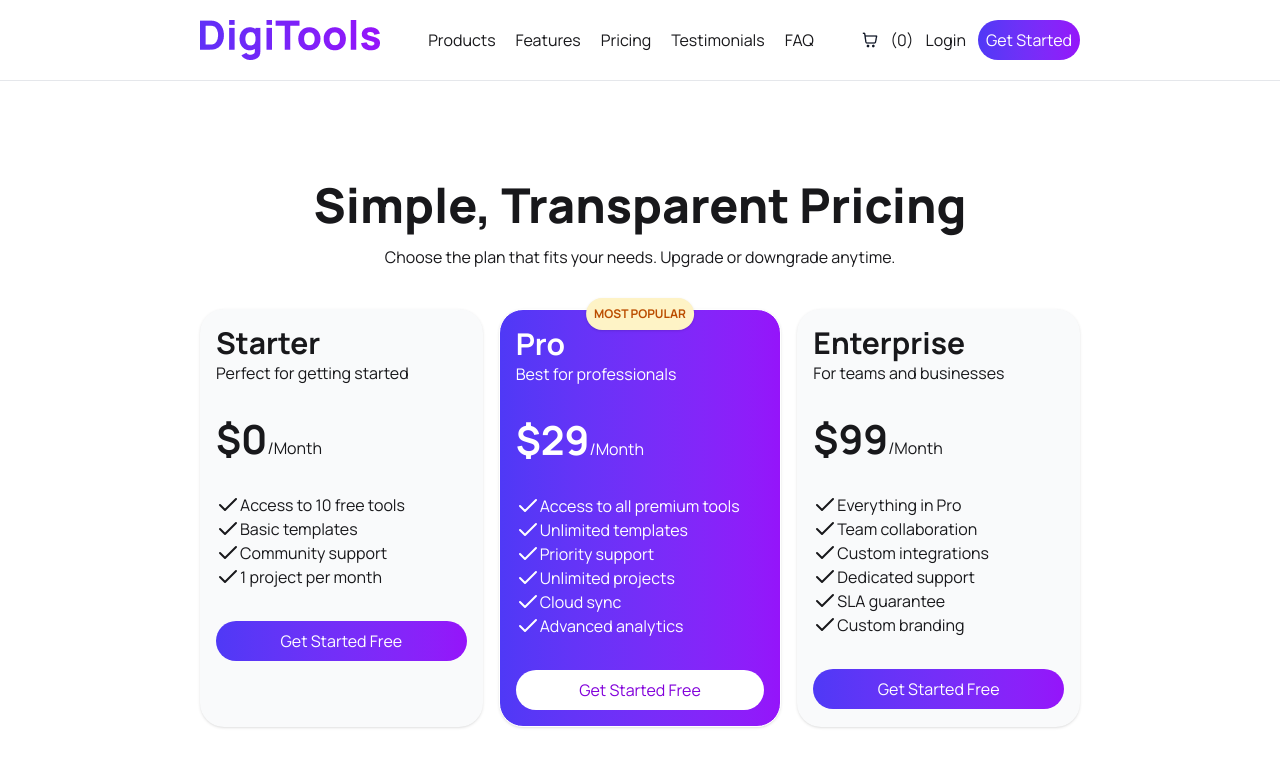
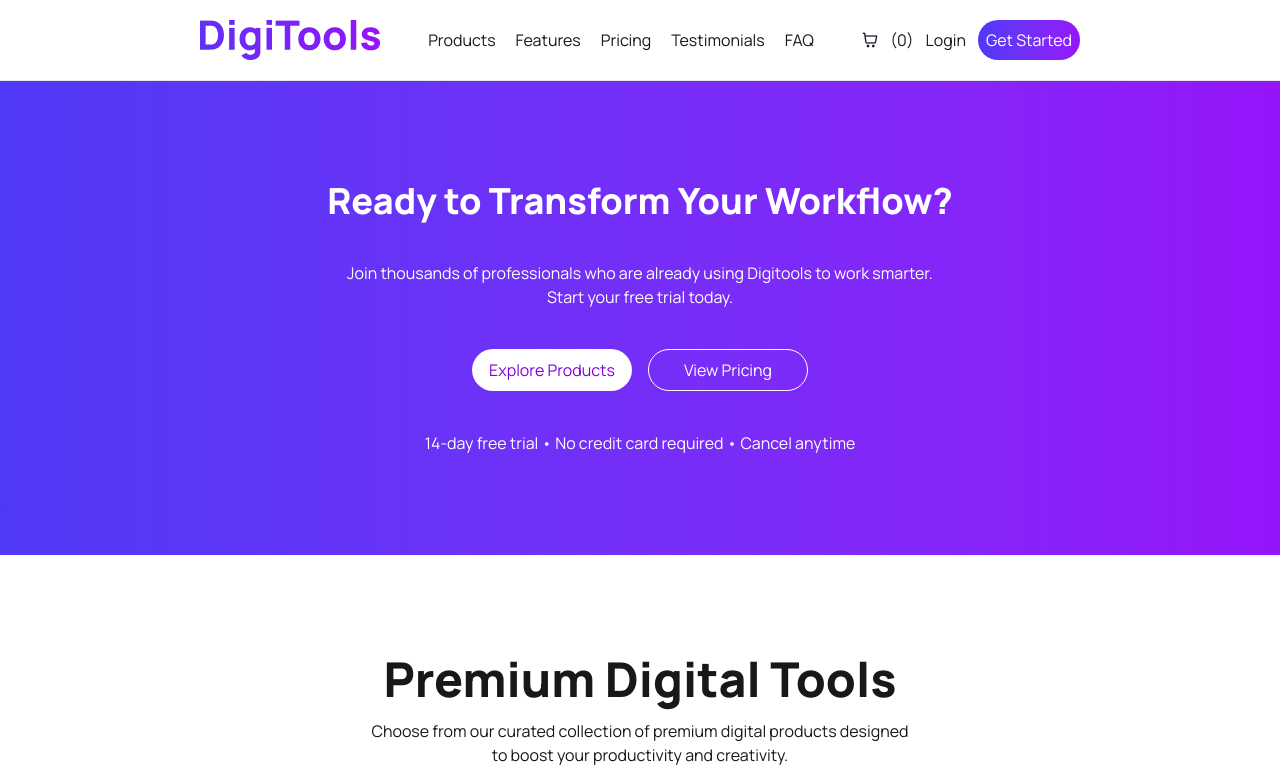
Before and after one commit to kabir31416/ph-assignment-six, a React (Vite) app: page / in a window 1280 px wide. Shown: the top 782 px of the page. Built offline with nearby package versions, Linux system fonts and the light colour scheme.

Commit message:
Workflow section added

```diff
--- a/src/App.jsx
+++ b/src/App.jsx
@@ -7,6 +7,7 @@
 import { ToastContainer } from 'react-toastify'
 import StepSection from './components/homepage/StepSection'
 import SimplePricing from './components/homepage/SimplePricing'
+import Workflow from './components/homepage/Workflow'
 
 
 
@@ -31,11 +32,12 @@
       {/* <HeroSection/>
       <Statistics/> */}
 
-      <SimplePricing/>
+      <Workflow></Workflow>
       <Suspense fallback={"Data is loading"}>
         <ProductList dataPromise={dataPromise} cart={cart} setCart={setCart} setNavCart={setNavCart}/>
       </Suspense>
       <StepSection/>
+      <SimplePricing/>
 
       <ToastContainer/>
     </div>
--- /dev/null
+++ b/src/components/homepage/Workflow.jsx
@@ -0,0 +1,19 @@
+import React from 'react';
+
+const Workflow = () => {
+    return (
+        <div className='px-50 py-25 flex flex-col items-center gap-10 bg-linear-to-r from-[#4F39F6] to-[#9514FA] text-white'>
+            <h1 className='font-extrabold text-4xl'>Ready to Transform Your Workflow?</h1>
+            <p className='text-center'>Join thousands of professionals who are already using Digitools to work smarter. <br />Start your free trial today.</p>
+
+            <div className='flex gap-4'>
+                <button className='bg-white rounded-full text-purple-700 p-2 w-40 hover:cursor-pointer'>Explore Products</button>
+                <button className='border border-white rounded-full p-2 w-40 hover:cursor-pointer'>View Pricing</button>
+            </div>
+
+            <p>14-day free trial • No credit card required • Cancel anytime</p>
+        </div>
+    );
+};
+
+export default Workflow;
```
